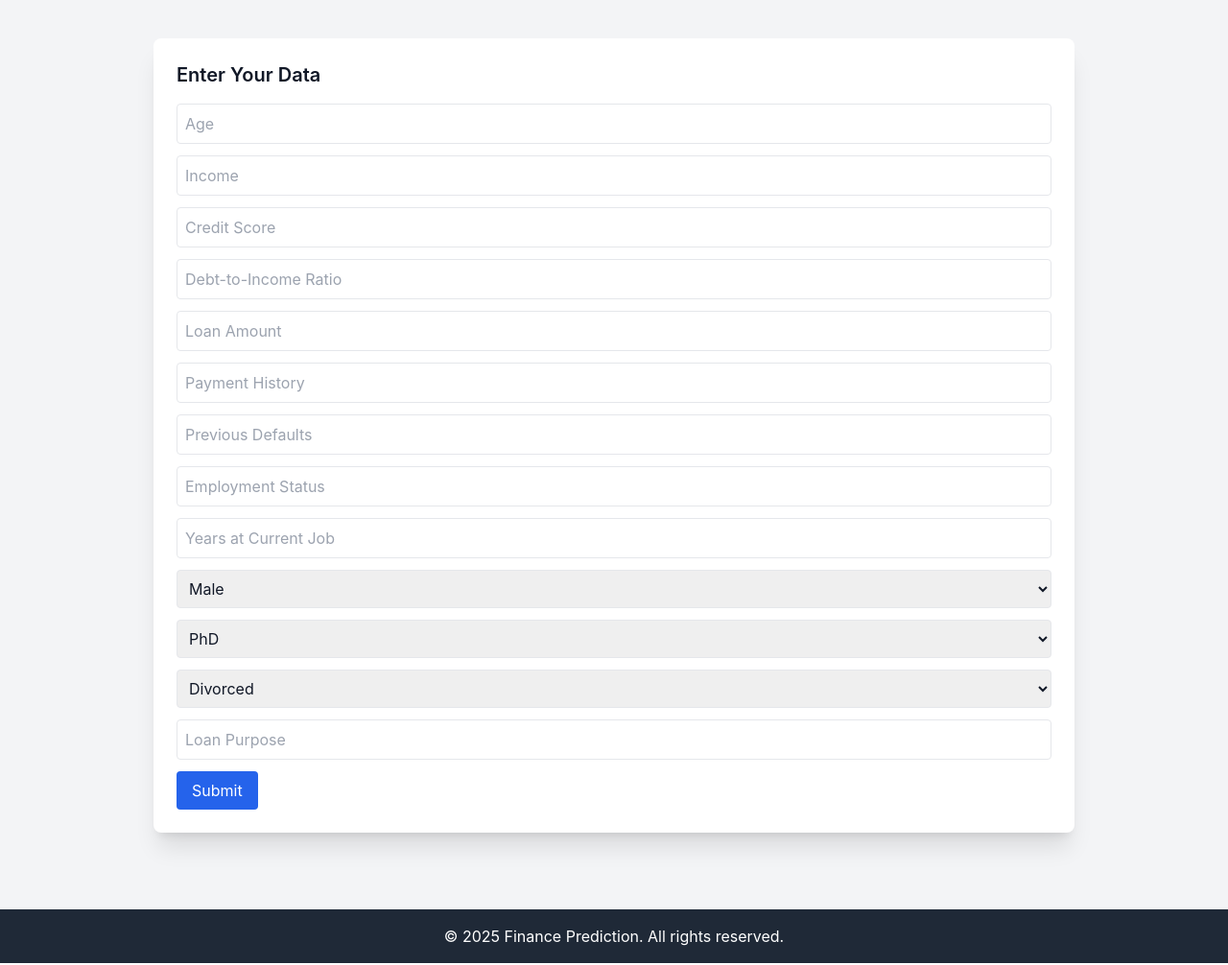
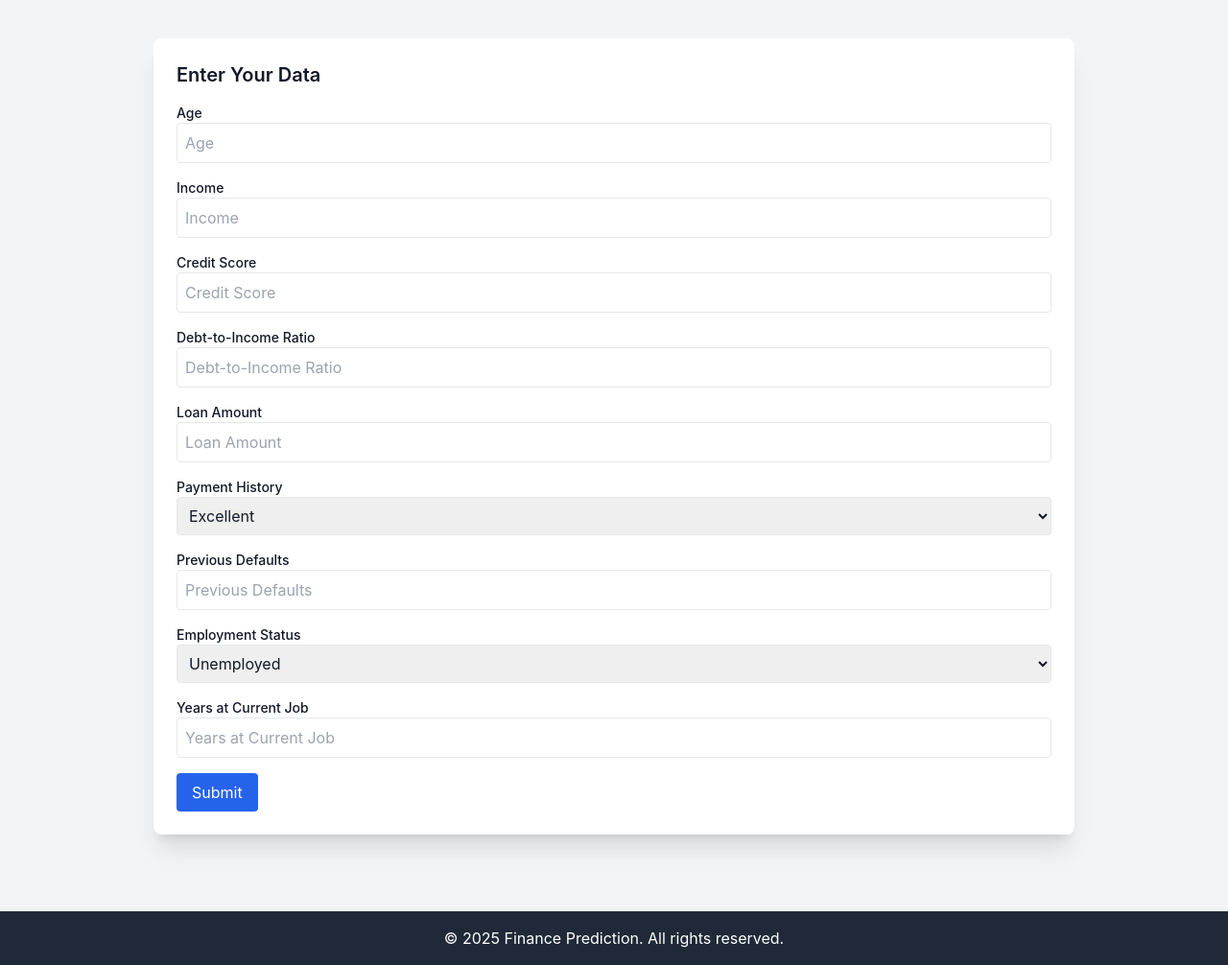
Before and after one commit to MissDinosaur/Loan_Approval_Prediction_Flask_ML_project, a Flask app: page /input in a window 1280 px wide. Shown: the part 308-1314 px from the top of the page at 96% size. Run offline with Flask 3, Linux system fonts and the light colour scheme; some libraries are stand-ins or nearby versions.

Commit message:
html modified

```diff
--- a/app/templates/input.html
+++ b/app/templates/input.html
@@ -8,6 +8,34 @@
     <script src="https://cdnjs.cloudflare.com/ajax/libs/gsap/3.12.2/gsap.min.js"></script>
     <style>
         body { font-family: 'Inter', sans-serif; }
+
+        .input-container {
+            position: relative;
+            margin-bottom: 16px;
+        }
+
+        .info-box {
+            position: absolute;
+            top: -40px;
+            left: 0;
+            background-color: #f9f9f9;
+            border: 1px solid #ddd;
+            border-radius: 4px;
+            padding: 10px;
+            width: 100%;
+            display: none;
+            box-shadow: 0 4px 6px rgba(0, 0, 0, 0.1);
+            z-index: 10;
+        }
+
+        .input-container:hover .info-box {
+            display: block;
+        }
+
+        .input-container input,
+        .input-container select {
+            width: 100%;
+        }
     </style>
 </head>
 <body class="bg-gray-100 text-gray-900">
@@ -15,8 +43,8 @@
         <div class="container mx-auto flex justify-between items-center">
             <h1 class="text-white text-2xl font-bold">Finance Prediction</h1>
             <div>
-                <a href="index" class="text-white px-3">Home</a>
-                <a href="input" class="text-white px-3">Go to predict</a>
+                <a href="index.html" class="text-white px-3">Home</a>
+                <a href="input.html" class="text-white px-3">Go to predict</a>
             </div>
         </div>
     </nav>
@@ -30,34 +58,71 @@
         <div class="bg-white shadow-xl rounded-lg p-6 w-3/4 mx-auto">
             <h3 class="text-xl font-semibold mb-4">Enter Your Data</h3>
             <form id="finance-form">
-                <input type="text" id="age" placeholder="Age" class="block w-full p-2 border rounded mb-3">
-                <input type="text" id="income" placeholder="Income" class="block w-full p-2 border rounded mb-3">
-                <input type="text" id="credit-score" placeholder="Credit Score" class="block w-full p-2 border rounded mb-3">
-                <input type="text" id="dti" placeholder="Debt-to-Income Ratio" class="block w-full p-2 border rounded mb-3">
-                <input type="text" id="loan-amount" placeholder="Loan Amount" class="block w-full p-2 border rounded mb-3">
-                <input type="text" id="payment-history" placeholder="Payment History" class="block w-full p-2 border rounded mb-3">
-                <input type="text" id="previous-defaults" placeholder="Previous Defaults" class="block w-full p-2 border rounded mb-3">
-                <input type="text" id="employment-status" placeholder="Employment Status" class="block w-full p-2 border rounded mb-3">
-                <input type="text" id="years-job" placeholder="Years at Current Job" class="block w-full p-2 border rounded mb-3">
-                <!-- New fields -->
-                <select id="gender" class="block w-full p-2 border rounded mb-3">
-                    <option value="Male">Male</option>
-                    <option value="Female">Female</option>
-                    <option value="Non-binary">Non-binary</option>
+                <!-- Retain the same columns/fields structure -->
+
+                <div class="input-container">
+                    <label for="age" class="block text-sm font-medium">Age</label>
+                    <div class="info-box">Age of the individual (0-150)</div>
+                    <input type="number" id="age" placeholder="Age" class="block p-2 border rounded" min="0" max="150" required>
+                </div>
+
+                <div class="input-container">
+                    <label for="income" class="block text-sm font-medium">Income</label>
+                    <div class="info-box">Monthly or yearly income in currency</div>
+                    <input type="number" id="income" placeholder="Income" class="block p-2 border rounded" min="0" step="0.01" required>
+                </div>
+
+                <div class="input-container">
+                    <label for="credit-score" class="block text-sm font-medium">Credit Score</label>
+                    <div class="info-box">Numeric score representing creditworthiness (e.g., 700)</div>
+                    <input type="number" id="credit-score" placeholder="Credit Score" class="block p-2 border rounded" min="0" required>
+                </div>
+
+                <div class="input-container">
+                    <label for="dti" class="block text-sm font-medium">Debt-to-Income Ratio</label>
+                    <div class="info-box">Percentage of income used for debt payments (0.0 to 1.0)</div>
+                    <input type="number" id="dti" placeholder="Debt-to-Income Ratio" class="block p-2 border rounded" min="0.0" max="1.0" step="0.01" required>
+                </div>
+
+                <div class="input-container">
+                    <label for="loan-amount" class="block text-sm font-medium">Loan Amount</label>
+                    <div class="info-box">Amount requested for the loan</div>
+                    <input type="number" id="loan-amount" placeholder="Loan Amount" class="block p-2 border rounded" min="0" step="0.01" required>
+                </div>
+
+                <div class="input-container">
+                    <label for="payment-history" class="block text-sm font-medium">Payment History</label>
+                    <div class="info-box">Previous payment history (Excellent, Good, Fair, Poor)</div>
+                    <select id="payment-history" class="block p-2 border rounded" required>
+                        <option value="Excellent">Excellent</option>
+                        <option value="Good">Good</option>
+                        <option value="Fair">Fair</option>
+                        <option value="Poor">Poor</option>
                     </select>
-                <select id="education" class="block w-full p-2 border rounded mb-3">
-                    <option value="PhD">PhD</option>
-                    <option value="Bachelor's">Bachelor's</option>
-                    <option value="Master's">Master's</option>
-                    <option value="High School">High School</option>
+                </div>
+
+                <div class="input-container">
+                    <label for="previous-defaults" class="block text-sm font-medium">Previous Defaults</label>
+                    <div class="info-box">Number of previous loan defaults (0 to 4)</div>
+                    <input type="number" id="previous-defaults" placeholder="Previous Defaults" class="block p-2 border rounded" min="0" max="4" required>
+                </div>
+
+                <div class="input-container">
+                    <label for="employment-status" class="block text-sm font-medium">Employment Status</label>
+                    <div class="info-box">Current employment status</div>
+                    <select id="employment-status" class="block p-2 border rounded" required>
+                        <option value="Unemployed">Unemployed</option>
+                        <option value="Employed">Employed</option>
+                        <option value="Self-employed">Self-employed</option>
                     </select>
-                <select id="marital-status" class="block w-full p-2 border rounded mb-3">
-                    <option value="Divorced">Divorced</option>
-                    <option value="Widowed">Widowed</option>
-                    <option value="Single">Single</option>
-                    <option value="Married">Married</option>
-                </select>
-                <input type="text" id="loan-purpose" placeholder="Loan Purpose" class="block w-full p-2 border rounded mb-3">
+                </div>
+
+                <div class="input-container">
+                    <label for="years-job" class="block text-sm font-medium">Years at Current Job</label>
+                    <div class="info-box">How long you have been employed at your current job</div>
+                    <input type="number" id="years-job" placeholder="Years at Current Job" class="block p-2 border rounded" min="0" max="150" required>
+                </div>
+
                 <button type="submit" class="bg-blue-600 text-white px-4 py-2 rounded hover:bg-blue-700">Submit</button>
             </form>
         </div>
@@ -82,23 +147,30 @@
                 "Payment History": document.getElementById("payment-history").value,
                 "Previous Defaults": document.getElementById("previous-defaults").value,
                 "Employment Status": document.getElementById("employment-status").value,
-        "Years at Current Job": document.getElementById("years-job").value,
-        "Gender": document.getElementById("gender").value,
-        "Education Level": document.getElementById("education").value,
-        "Marital Status": document.getElementById("marital-status").value,
-        "Loan Purpose": document.getElementById("loan-purpose").value
+                "Years at Current Job": document.getElementById("years-job").value
             };
 
-    // Predict logic based on form data (example: simple logic)
-    let prediction = "approved"; // default prediction
-    if (parseInt(formData["Income"]) < 30000) {
-        prediction = "denied"; // denial condition
-    }
-
-    // Create prediction text
-    const predict_text = `The client is ${result} for loan`;
-
-    // Redirect to result.html with query parameters
-    const resultUrl = `result.html?prediction=${encodeURIComponent(prediction)}&predict_text=${encodeURIComponent(predict_text)}&name=${encodeURIComponent(formData["Income"])}`;
-    window.location.href = resultUrl;
+            // Send POST request to backend API with JSON data
+            fetch('/predict', {
+                method: 'POST',
+                headers: {
+                    'Content-Type': 'application/json',
+                },
+                body: JSON.stringify(formData),
+            })
+            .then(response => response.json())
+            .then(data => {
+                // Even if there is an error, redirect to result.html
+                const resultUrl = "http://127.0.0.1:5500/app/templates/result.html";
+                window.location.href = resultUrl;  // Redirect to result.html
+            })
+            .catch(error => {
+                console.error('Error:', error);
+                // Even in case of error, redirect to result.html
+                const resultUrl = "http://127.0.0.1:5500/app/templates/result.html";
+                window.location.href = resultUrl;  // Redirect to result.html
             });
+        });
+    </script>
+</body>
+</html>
```
Also changed, not shown: app/templates/result.html (+5 -4 lines). Lines whose indentation alone changed are shown as unchanged.
